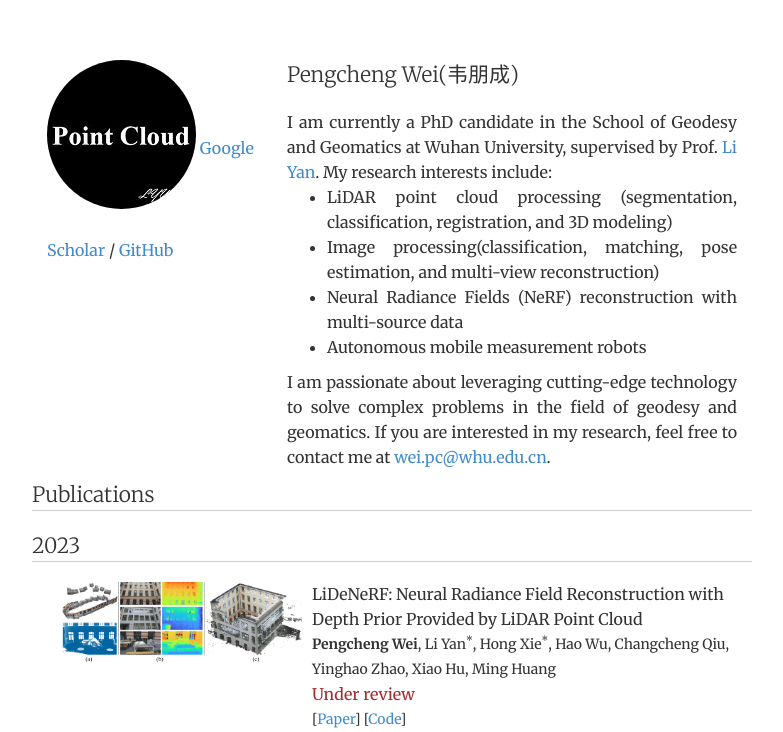
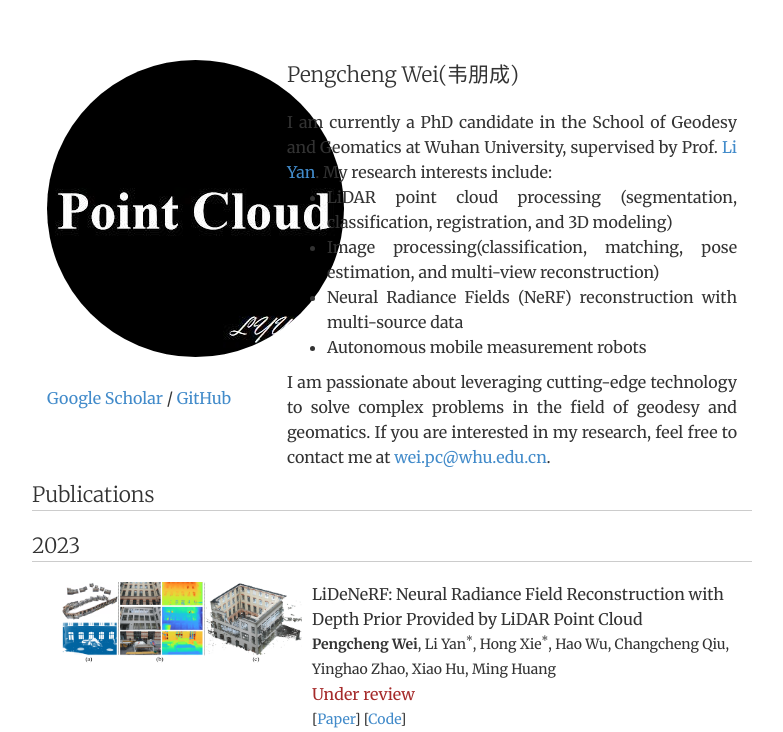
Before and after one commit to WPC-WHU/WPC-WHU.github.io, a Jekyll site: the page built from index.html, in a window 1280 px wide. Shown: the top 732 px of the page, without its empty margins (248-1031 px from the left). Built offline with Jekyll 4.4.1, drawn with Linux system fonts in a browser that asks for light colours; grey boxes are pictures that could not be loaded.

Commit message:
Update index.html

```diff
--- a/index.html
+++ b/index.html
@@ -10,7 +10,7 @@ description:
 <div class="row marketing">
 	<div class="intro">
 		<div class="col-sm-4">
-			<img  class="img-circle avatar" alt="Pengcheng Wei" src="img/wpc2.jpg">
+			<img  class="img-circle avatar" alt="Pengcheng Wei" src="img/wpc.jpg">
 			<a href="https://scholar.google.com.hk/citations?user=pUVZPhwAAAAJ&hl=zh-CN">Google Scholar</a>
 			/ <a href="https://github.com/WPC-WHU">GitHub</a>
 		</div>
```
